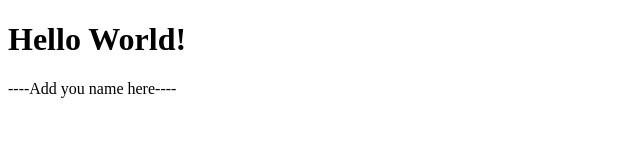
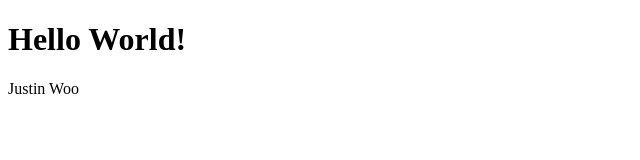
Before and after one commit to DS4200-S22/ic-01-justintwoo, a plain HTML site: page index.html in a window 1280 px wide. Shown: the whole page, without its empty margins (0-640 px from the left). Drawn offline with Linux system fonts and the light colour scheme.

Commit message:
Update index.html

```diff
--- a/index.html
+++ b/index.html
@@ -6,7 +6,7 @@
 
 <p>
 
-----Add you name here----
+Justin Woo
 
 </p>
 
```
